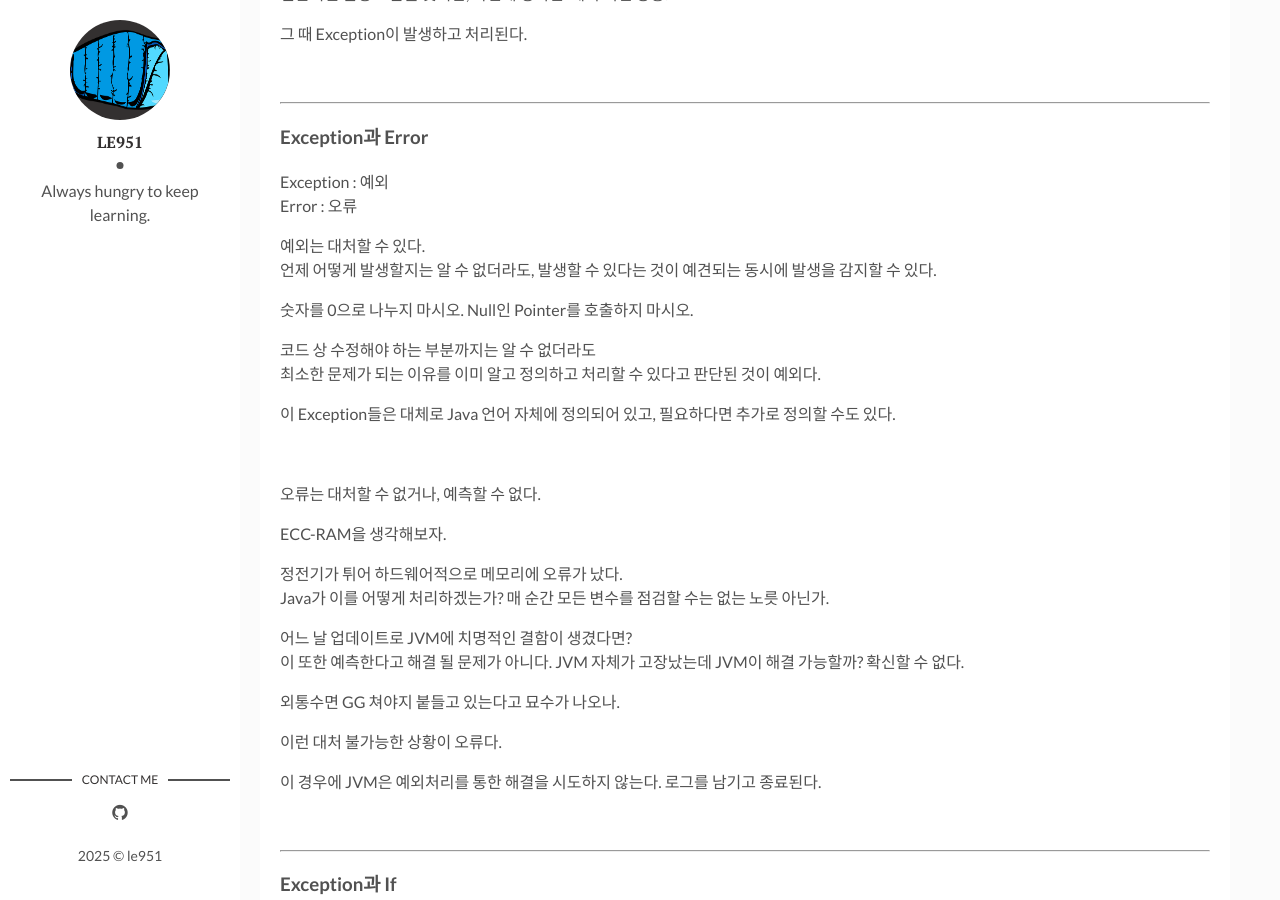
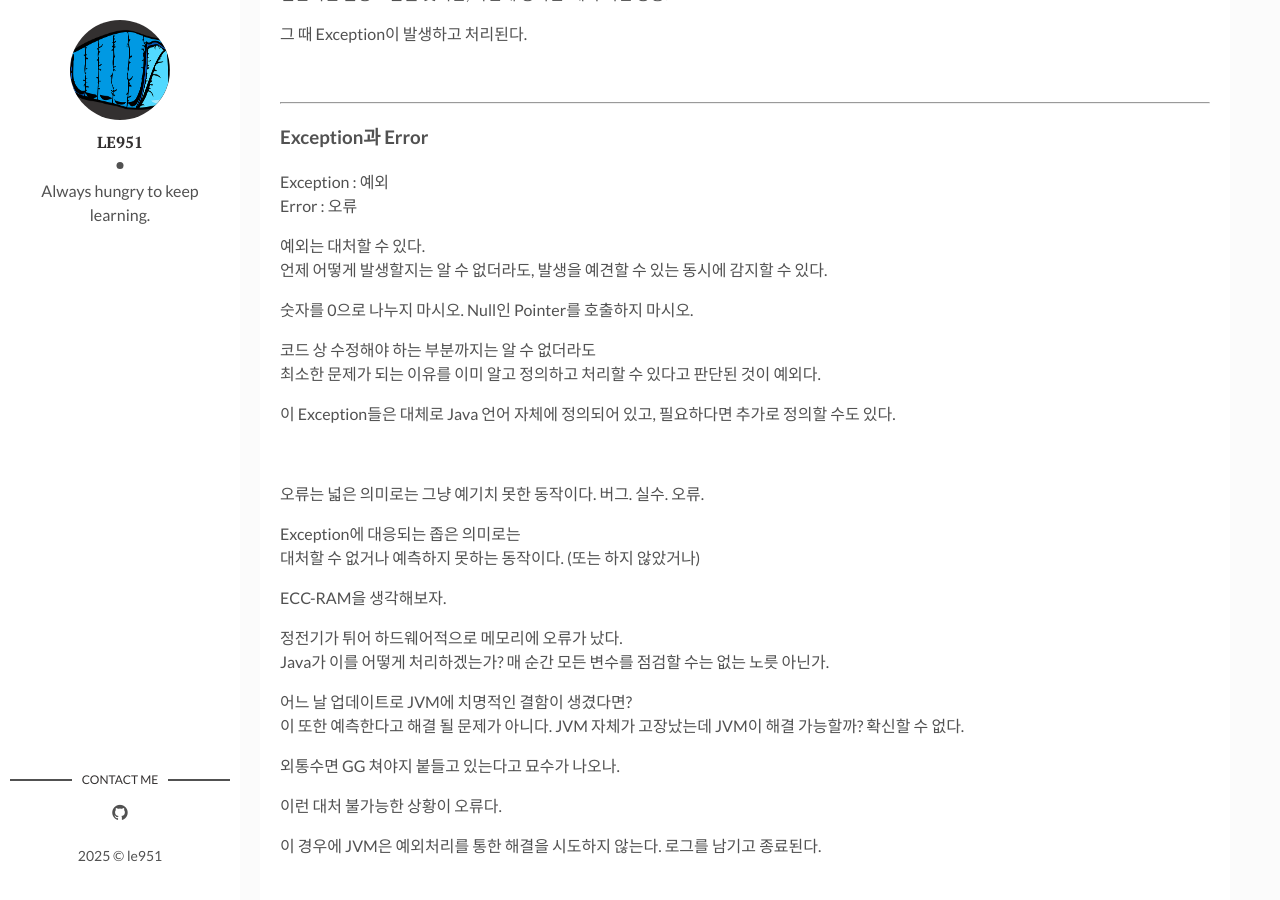
Before and after one commit to le951/blog, a Jekyll site: the page built from _posts/2025-03-24-Runtime-Excepton.md, in a window 1280 px wide and 900 px high, scrolled down 365 px. Built offline with Jekyll 4.4.1, drawn with Linux system fonts in a browser that asks for light colours; comment, search, counter and statistics services are not loaded.

Commit message:
Update Post 'Runtime-Exception'

```diff
--- a/_posts/2025-03-24-Runtime-Excepton.md
+++ b/_posts/2025-03-24-Runtime-Excepton.md
@@ -31,7 +31,7 @@ Exception : 예외\
 Error : 오류
 
 예외는 대처할 수 있다.\
-언제 어떻게 발생할지는 알 수 없더라도, 발생할 수 있다는 것이 예견되는 동시에 발생을 감지할 수 있다.
+언제 어떻게 발생할지는 알 수 없더라도, 발생을 예견할 수 있는 동시에 감지할 수 있다.
 
 숫자를 0으로 나누지 마시오. Null인 Pointer를 호출하지 마시오.
 
@@ -42,7 +42,10 @@ Error : 오류
 
 <br>
 
-오류는 대처할 수 없거나, 예측할 수 없다.
+오류는 넓은 의미로는 그냥 예기치 못한 동작이다. 버그. 실수. 오류.
+
+Exception에 대응되는 좁은 의미로는\
+대처할 수 없거나 예측하지 못하는 동작이다. (또는 하지 않았거나)
 
 ECC-RAM을 생각해보자.
 
```
